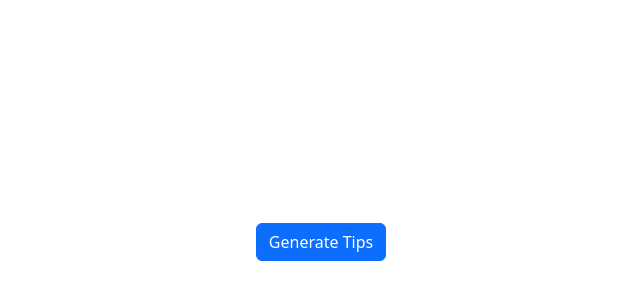
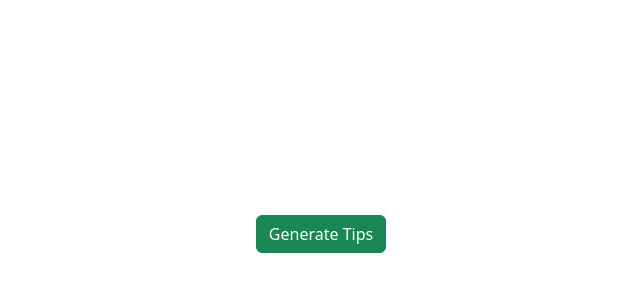
Before and after one commit to Rithin-IT/Financial-Assistance-App, a React (Vite) app: page /finance in a window 1280 px wide. Shown: the part 158-458 px from the top of the page, without its empty margins (319-959 px from the left). Built offline with nearby package versions, Linux system fonts and the light colour scheme.

Commit message:
finance_ai_inprogress

```diff
--- a/src/Pages/finance_ai.jsx
+++ b/src/Pages/finance_ai.jsx
@@ -1,10 +1,11 @@
 import { useState, useEffect } from 'react';
 
 import 'bootstrap/dist/css/bootstrap.min.css';
-import { Button, Form, Table } from 'react-bootstrap';
+import { Button, Spinner, Form, Table } from 'react-bootstrap';
 import { useSelector, useDispatch } from 'react-redux';
 import { useNavigate } from 'react-router';
 import axios from 'axios';
+
 import {
   GoogleGenerativeAI,
   HarmCategory,
@@ -13,9 +14,11 @@ import {
 
 
 
+
 function Finance_ai() {
 
   const [summary, setSummary] = useState("");
+  const [loading, setLoading] = useState(false);
   const cx = "84c171dacf1aa43c1"
   const apiKey = "AIzaSyBzB9VS7Jcpv4gQbmgZevToxvucbs7UtcY"
 
@@ -81,71 +84,49 @@ function Finance_ai() {
       }
     ],
     skills: ["java", "phyton", "html", "css", "react", "redux", "bootstrap"],
-    languages_known: ["tamil", "english"],
-    goals: "Build a new house with budget of 30Lakhs and to reduce loan amount"
-
-
-
-
-
+    languages_known: ["tamil", "english"],    goals: "Build a new house with budget of 30Lakhs and to reduce loan amount"
   }
 
   //   async function run() {
   const run = async () => {
+    setLoading(true);
     const prompt = `
        Based on the name, monthly_savings, monthly_expense, salary, assets and goals
         What are the steps should I take to reach that goal?
-         provide guidance format as HTML within <div> tag with CSS in Resume format
-  ${JSON.stringify(details)}`;
+        1.Format the output with  proper HTML5 structure for better semantics and accessibility.
+        2. Uses Bootstrap classes for consistent styling and responsiveness
+        (e.g., 'container', 'goal-card', 'section-heading').
+        3.Includes custom CSS to enhance visual appeal, improve readability, and highlight key information.
+        The '.key-info' class and color scheme make important numbers stand out.
+        4.Break down the plan into multiple phases with clear section headings.
+        5.Add tooltips for additional explanations on key terms.
+        6.Provide a disclaimer regarding financial advice and the importance of consulting a professional.
+        7. Output needs to look good like real time web application.
+        8. Output response will be HTML format only and avoid text which are placed outside HTML
 
 
 
+       ${JSON.stringify(details)}`;
+       const result = await model.generateContent(prompt);
+       console.log("Summary Response:", result.response.text());
+       const responseText = result.response.text();
+    setSummary(responseText);
+    setLoading(false);
 
+  }
+return <div>
+  <Button variant="success" onClick={run} disabled={loading}>
+  {loading ? (
+          <>
+            <Spinner animation="border" size="sm" /> Generating...
+          </>
+        ) : (
+          "Generate Tips"
+        )}
 
-
-    const result = await model.generateContent(prompt);
-    console.log("Summary Response:", result.response.text());
-
-
-    // setSummary(result.response.text().split(/<-C->|<-->|[*]/));
-    const responseText = result.response.text();
-    setSummary(responseText);
-    // const parts = responseText.split(/[*]|<!-->|<-->|<-C->|<!-->|<->/)
-  }
-
-
-
-  // let formattedSummary = [];
-
-
-
-  //   for (let i = 1; i < parts.length; i+=2) {
-  //     // const [title,content] = parts;
-  //     // const content = parts;
-  //     // if(title && content){
-  //       if (parts[i + 1]) {
-  //       formattedSummary.push({
-  //         title: parts[i].trim(),
-  //         content: parts[i + 1].trim()
-  //       });
-  //     }
-
-  //   }
-
-  //   setSummary(formattedSummary);
-
-
-  //   }
-
-
-
-  return <div>
-  <Button variant="primary" onClick={run}>
-    Generate Tips
   </Button>
-  <div dangerouslySetInnerHTML={{ __html: summary }} />
+  <div dangerouslySetInnerHTML={{ __html: summary }} className="mt-3" />
 
 </div>
-
 }
 export default Finance_ai;
```
